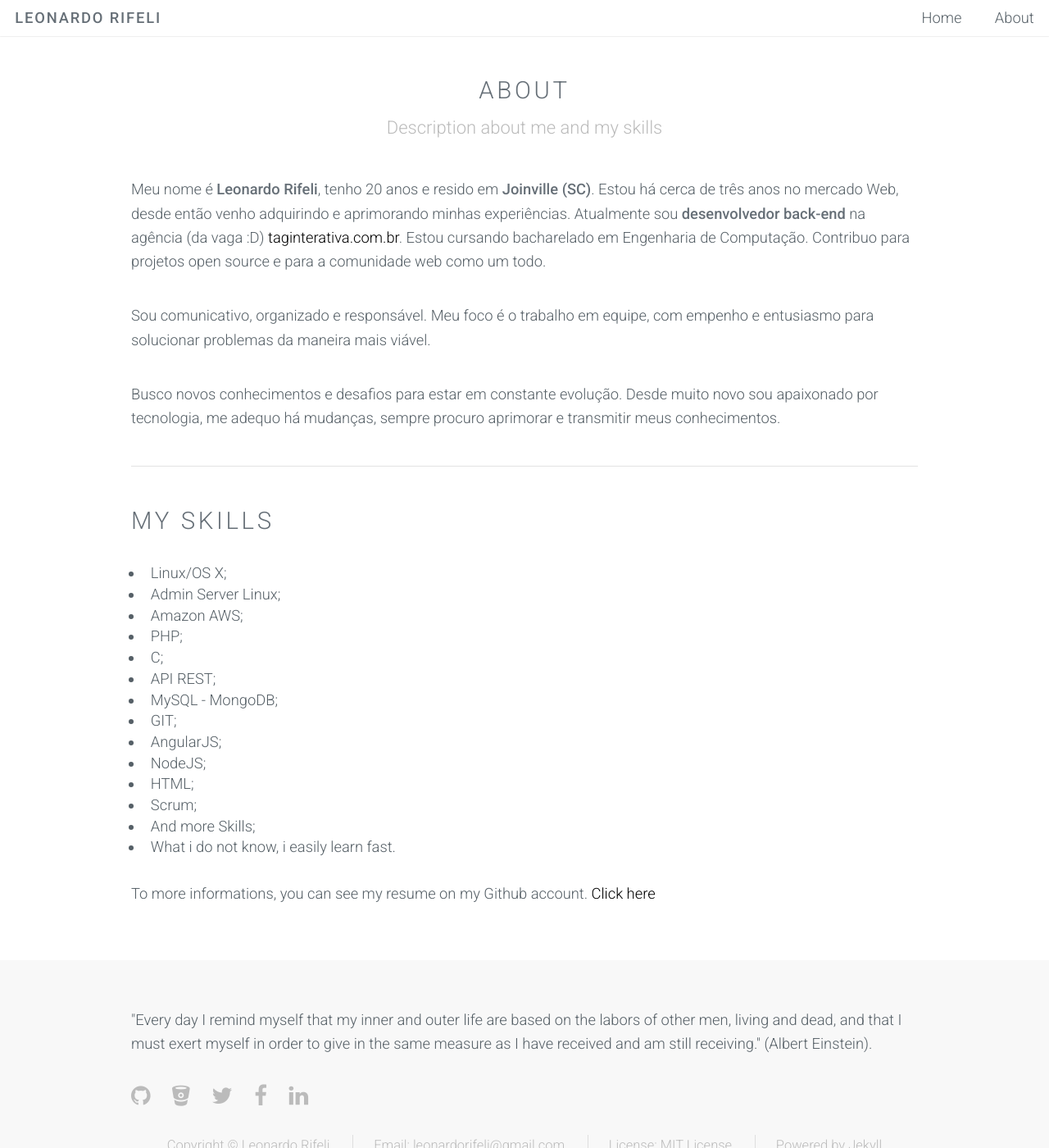
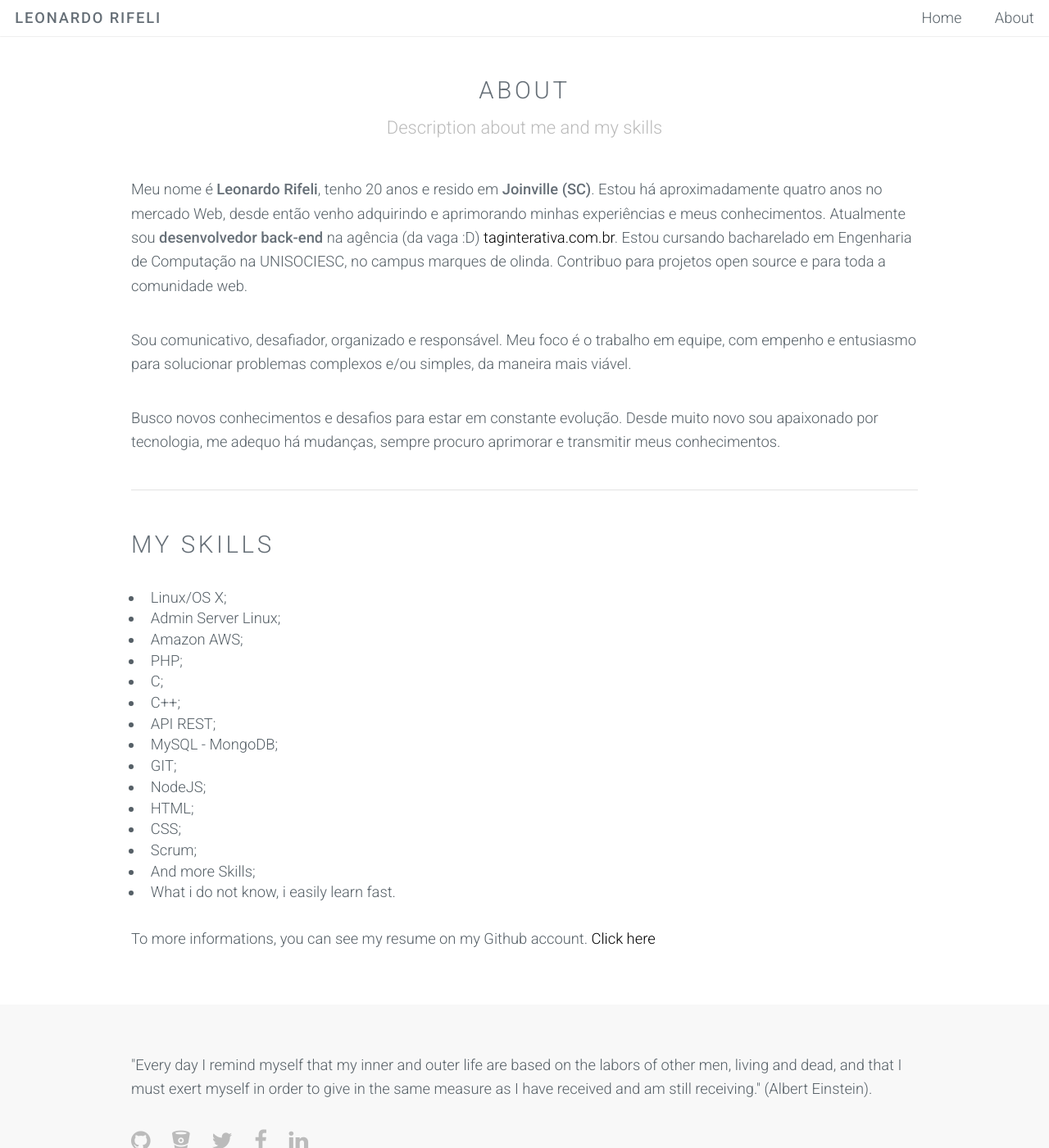
Before and after one commit to leonardorifeli/leonardorifeli-website, a Jekyll site: the page built from about.html, in a window 1280 px wide and 1400 px high. Shown: the whole window at 82% size. Built offline with Jekyll 4.4.1, drawn with Linux system fonts in a browser that asks for light colours.

```diff
--- a/about.html
+++ b/about.html
@@ -11,9 +11,9 @@ layout: default
 
     <div class="container">
         <section>
-            <p>Meu nome é <strong>Leonardo Rifeli</strong>, tenho 20 anos e resido em <strong>Joinville (SC)</strong>. Estou há cerca de três anos no mercado Web, desde então venho adquirindo e aprimorando minhas experiências. Atualmente sou <strong>desenvolvedor back-end</strong> na agência (da vaga :D) <a href="http://taginterativa.com.br/" target="_blank">taginterativa.com.br</a>. Estou cursando bacharelado em Engenharia de Computação. Contribuo para projetos open source e para a comunidade web como um todo.</p>
+            <p>Meu nome é <strong>Leonardo Rifeli</strong>, tenho 20 anos e resido em <strong>Joinville (SC)</strong>. Estou há aproximadamente quatro anos no mercado Web, desde então venho adquirindo e aprimorando minhas experiências e meus conhecimentos. Atualmente sou <strong>desenvolvedor back-end</strong> na agência (da vaga :D) <a href="http://taginterativa.com.br/" target="_blank">taginterativa.com.br</a>. Estou cursando bacharelado em Engenharia de Computação na UNISOCIESC, no campus marques de olinda. Contribuo para projetos open source e para toda a comunidade web.</p>
 
-            <p>Sou comunicativo, organizado e responsável. Meu foco é o trabalho em equipe, com empenho e entusiasmo para solucionar problemas da maneira mais viável.</p>
+            <p>Sou comunicativo, desafiador, organizado e responsável. Meu foco é o trabalho em equipe, com empenho e entusiasmo para solucionar problemas complexos e/ou simples, da maneira mais viável.</p>
 
             <p>Busco novos conhecimentos e desafios para estar em constante evolução. Desde muito novo sou apaixonado por tecnologia, me adequo há mudanças, sempre procuro aprimorar e transmitir meus conhecimentos.</p>
         </section>
@@ -31,12 +31,13 @@ layout: default
                 <li>Amazon AWS;</li>
                 <li>PHP;</li>
                 <li>C;</li>
+                <li>C++;</li>
                 <li>API REST;</li>
                 <li>MySQL - MongoDB;</li>
                 <li>GIT;</li>
-                <li>AngularJS;</li>
                 <li>NodeJS;</li>
                 <li>HTML;</li>
+                <li>CSS;</li>
                 <li>Scrum;</li>
                 <li>And more Skills;</li>
                 <li>What i do not know, i easily learn fast.</li>
```
Also changed, not shown: _posts/2016-04-26-porque-me-mudei-para-joinville.markdown (added, +67 -0 lines).
